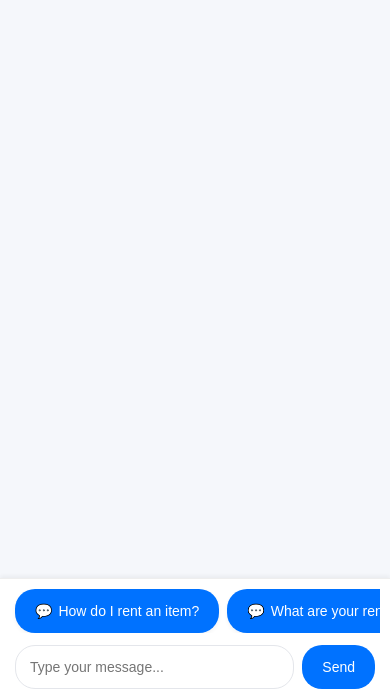
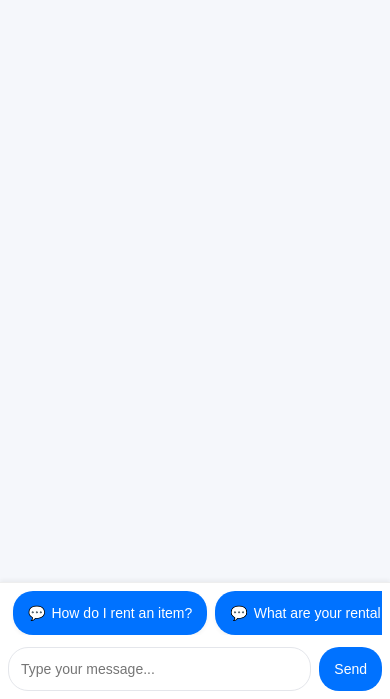
Before and after one commit to adarsh1129y/packroo, a website: page chat.html in a window 390 px wide. Shown: the part 145-844 px from the top of the page. Drawn offline with Linux system fonts and the light colour scheme.

Commit message:
Update chat.html

```diff
--- a/chat.html
+++ b/chat.html
@@ -168,6 +168,7 @@
       box-shadow: 0 -2px 4px rgba(0, 0, 0, 0.05);
       position: sticky;
       bottom: 0;
+      z-index: 100;
     }
 
     .quick-suggestions {
@@ -224,6 +225,8 @@
       display: flex;
       gap: 8px;
       padding: 0 5px;
+      position: relative;
+      margin-bottom: env(safe-area-inset-bottom, 0);
     }
 
     .chat-input input {
@@ -234,6 +237,7 @@
       border-radius: 20px;
       transition: all 0.2s ease;
       -webkit-appearance: none;
+      margin-bottom: 0;
     }
 
     .chat-input input:focus {
@@ -252,6 +256,11 @@
       border-radius: 20px;
       transition: all 0.2s ease;
       -webkit-tap-highlight-color: transparent;
+      min-width: 60px;
+      height: 40px;
+      display: flex;
+      align-items: center;
+      justify-content: center;
     }
 
     .chat-input button:active {
@@ -349,7 +358,21 @@
       }
 
       .chat-input {
-        padding: 10px;
+        padding: 8px;
+        padding-bottom: calc(8px + env(safe-area-inset-bottom, 0));
+      }
+
+      .input-container {
+        padding: 0;
+      }
+
+      .chat-input input {
+        padding: 8px 12px;
+      }
+
+      .chat-input button {
+        padding: 0 15px;
+        min-width: 50px;
       }
     }
   </style>
```
